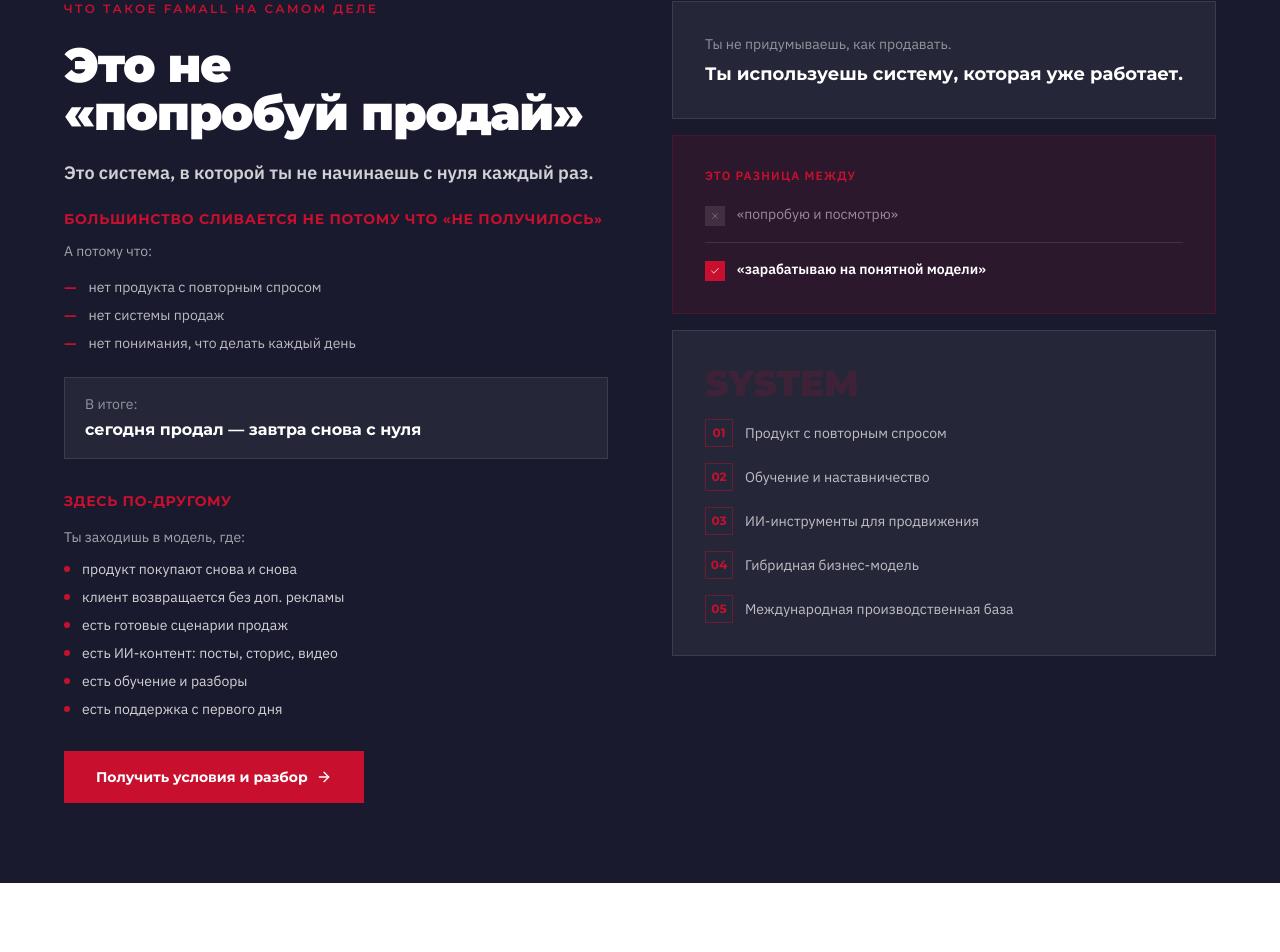
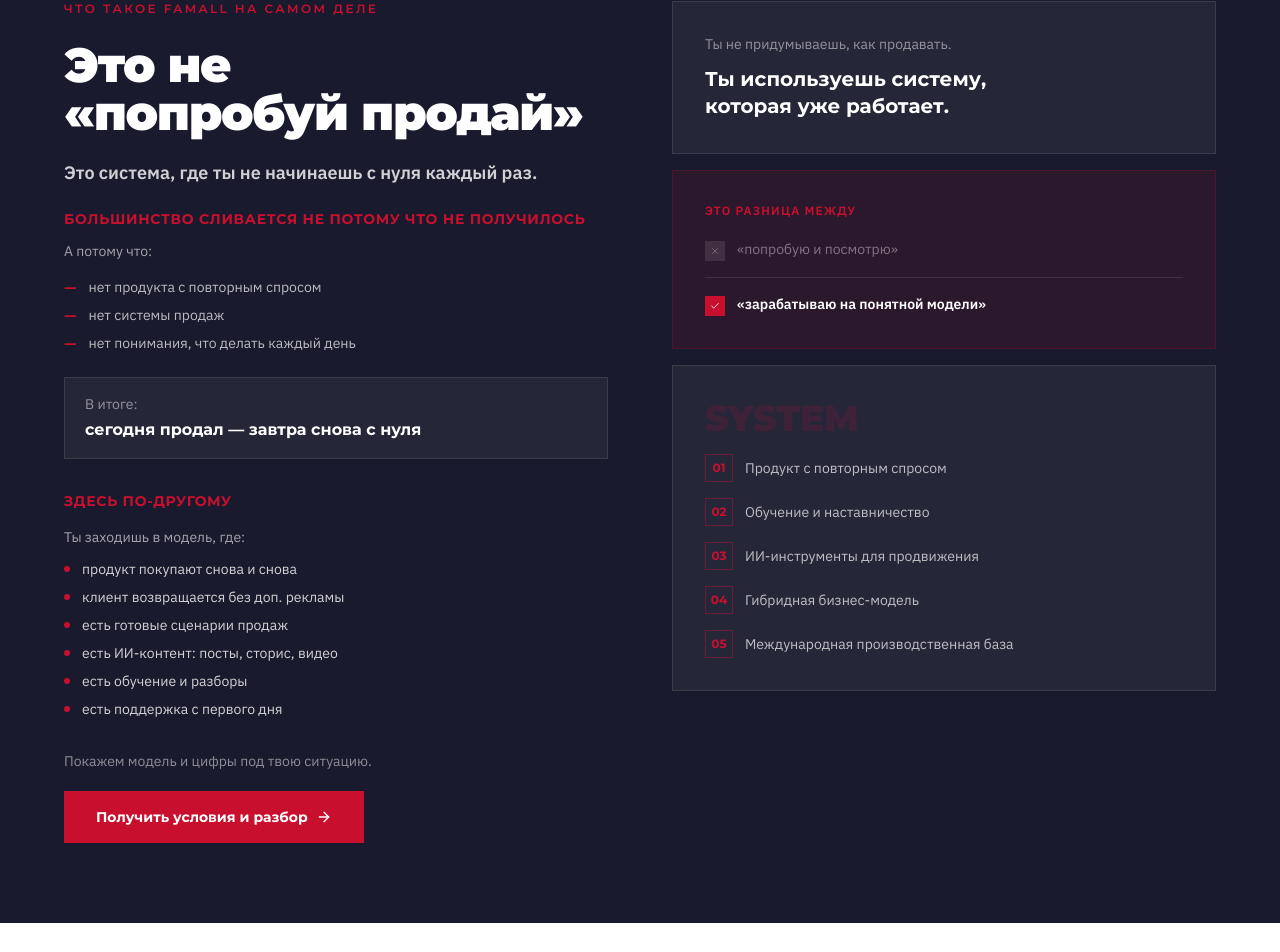
Before and after one commit to pr-poehali-dev/famall-landing-project, a React (Vite) app: page / in a window 1280 px wide. Shown: the part 1381-2333 px from the top of the page. Built offline with nearby package versions, Linux system fonts and the light colour scheme.

Commit message:
feat: repeat revenue system

```diff
--- a/src/pages/Index.tsx
+++ b/src/pages/Index.tsx
@@ -283,11 +283,11 @@ export default function Index() {
                 Это не<br />«попробуй продай»
               </h2>
               <p className="font-ibm text-lg text-white/80 font-semibold leading-snug mb-6 reveal delay-150">
-                Это система, в которой ты не начинаешь с нуля каждый раз.
+                Это система, где ты не начинаешь с нуля каждый раз.
               </p>
 
               <p className="font-montserrat font-bold text-sm text-famall-red uppercase tracking-wider mb-3 reveal delay-200">
-                Большинство сливается не потому что «не получилось»
+                Большинство сливается не потому что не получилось
               </p>
               <p className="font-ibm text-sm text-white/60 mb-4 reveal delay-200">А потому что:</p>
               <div className="space-y-2 mb-6 reveal delay-200">
@@ -327,6 +327,10 @@ export default function Index() {
                 ))}
               </div>
 
+              <p className="font-ibm text-sm text-white/50 mb-5 reveal delay-400">
+                Покажем модель и цифры под твою ситуацию.
+              </p>
+
               <a href="#cta" className="inline-flex items-center gap-2 bg-famall-red text-white font-montserrat font-bold text-sm px-8 py-4 hover:bg-famall-red-dark transition-colors reveal delay-400">
                 Получить условия и разбор <Icon name="ArrowRight" size={16} />
               </a>
@@ -335,9 +339,9 @@ export default function Index() {
             {/* RIGHT — контраст */}
             <div className="space-y-4 reveal delay-200">
               <div className="bg-white/5 border border-white/10 p-8">
-                <p className="font-ibm text-sm text-white/50 mb-2">Ты не придумываешь, как продавать.</p>
-                <p className="font-montserrat font-bold text-lg text-white leading-snug">
-                  Ты используешь систему, которая уже работает.
+                <p className="font-ibm text-sm text-white/50 mb-3">Ты не придумываешь, как продавать.</p>
+                <p className="font-montserrat font-bold text-xl text-white leading-snug">
+                  Ты используешь систему,<br />которая уже работает.
                 </p>
               </div>
 
@@ -348,7 +352,7 @@ export default function Index() {
                     <div className="w-5 h-5 bg-white/10 flex items-center justify-center flex-shrink-0 mt-0.5">
                       <Icon name="X" size={10} className="text-white/30" />
                     </div>
-                    <span className="font-ibm text-sm text-white/50">«попробую и посмотрю»</span>
+                    <span className="font-ibm text-sm text-white/40">«попробую и посмотрю»</span>
                   </div>
                   <div className="w-full h-px bg-white/10" />
                   <div className="flex items-start gap-3">
```
